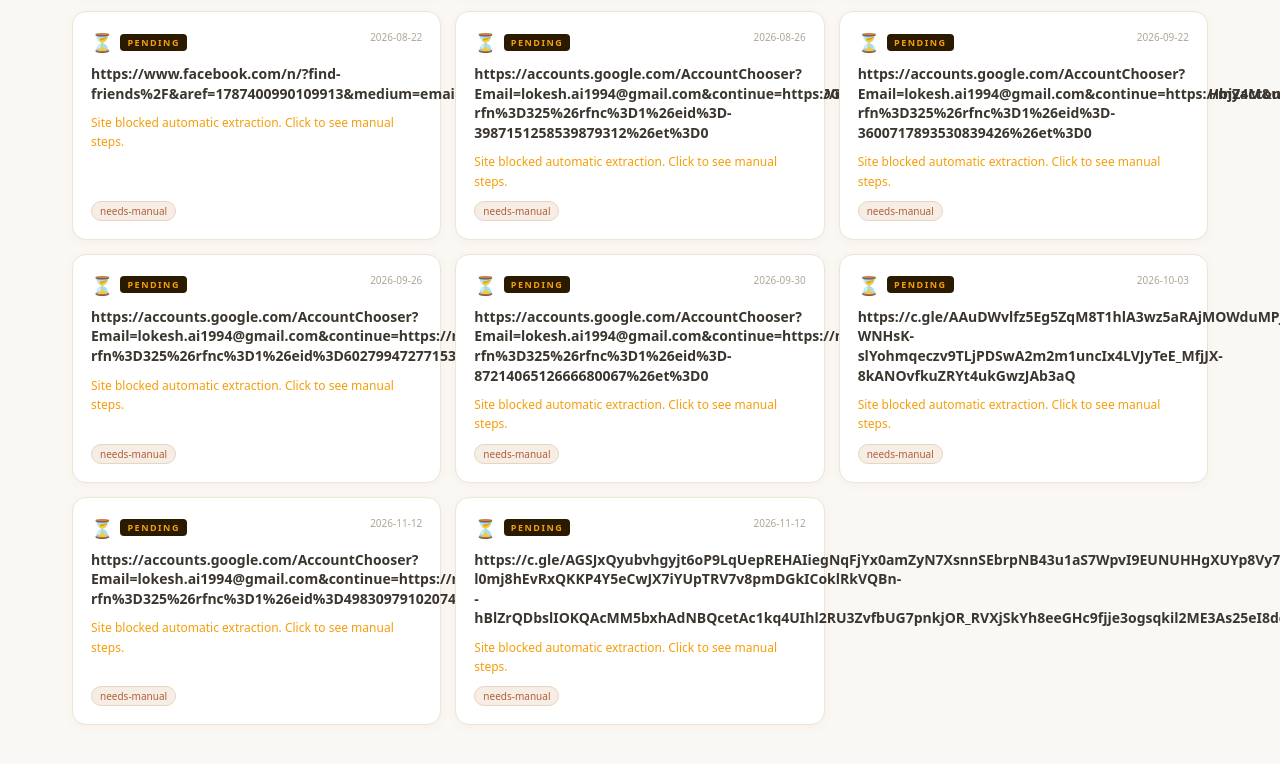
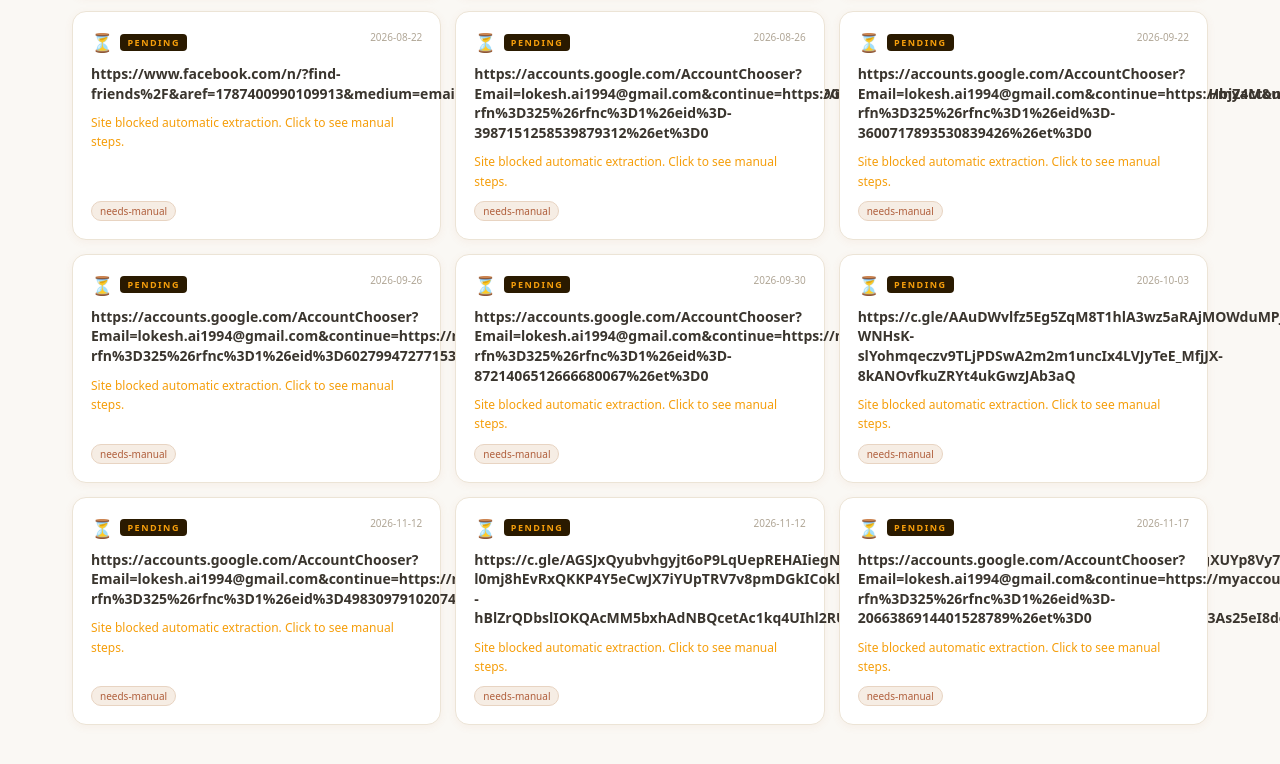
Before and after one commit to lokeshraizada1994/knowledge-repo, a plain HTML site: page index.html in a window 1280 px wide. Shown: the part 780-1544 px from the top of the page. Drawn offline with Linux system fonts and the light colour scheme.

Commit message:
Index: pending — https://accounts.google.com/AccountChooser?Email=lokesh.ai1994@gmail.com&continue=https://myaccount.google.com/alert/nt/1794945898410?rfn%3D325%26rfnc%3D1%26eid%3D-2066386914401528789%26et%3D0

```diff
--- a/index.html
+++ b/index.html
@@ -374,6 +374,23 @@
       </div>
     </div>
 
+
+    <div class="card" data-type="pending">
+      <div class="card-header">
+        <div class="card-icon-type">
+          <span class="card-icon">⏳</span>
+          <span class="card-type" style="background:#2a1a00;color:#f59e0b;border-color:#7c4a00;">Pending</span>
+        </div>
+        <span class="card-date">2026-11-17</span>
+      </div>
+      <div class="card-title"><a href="pending/2026-11-17-https---accounts-google-com-accountchooser-email-l/index.html">https://accounts.google.com/AccountChooser?Email=lokesh.ai1994@gmail.com&continue=https://myaccount.google.com/alert/nt/1794945898410?rfn%3D325%26rfnc%3D1%26eid%3D-2066386914401528789%26et%3D0</a></div>
+      <div class="card-summary" style="color:#f59e0b;">Site blocked automatic extraction. Click to see manual steps.</div>
+      <div class="card-footer">
+        <div class="tags"><span class="tag">needs-manual</span></div>
+        <a class="read-link" href="pending/2026-11-17-https---accounts-google-com-accountchooser-email-l/index.html">View →</a>
+      </div>
+    </div>
+
     <!-- NEW_ENTRY -->
 </div>
 
```
